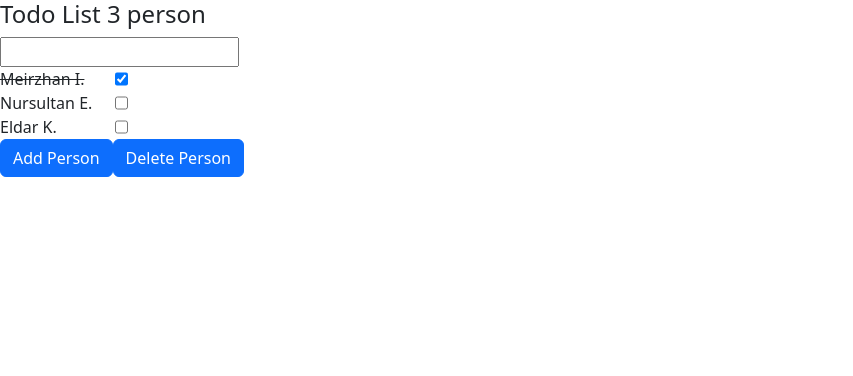
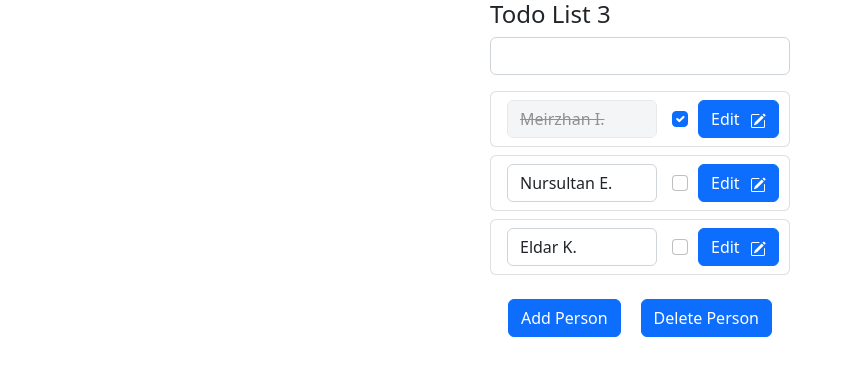
Before and after one commit to MeirzhanHg/redux-test, a React (Create React App) app: page / in a window 1280 px wide. Shown: the top 376 px of the page, without its empty margins (0-853 px from the left). Built offline with nearby package versions, Linux system fonts and the light colour scheme.

Commit message:
finish todoList project

```diff
--- a/package.json
+++ b/package.json
@@ -7,10 +7,12 @@
     "@testing-library/jest-dom": "^5.16.5",
     "@testing-library/react": "^13.3.0",
     "@testing-library/user-event": "^13.5.0",
+    "classnames": "^2.3.2",
     "react": "^18.2.0",
     "react-dom": "^18.2.0",
     "react-redux": "^8.0.2",
     "react-scripts": "5.0.1",
+    "react-transition-group": "^4.4.5",
     "redux": "^4.2.0",
     "uuid": "^9.0.0",
     "web-vitals": "^2.1.4"
--- a/src/actions.js
+++ /dev/null
@@ -1,3 +0,0 @@
-export const inc = () => ({type: 'INC'})
-export const dec = () => ({type: 'DEC'})
-export const rnd = (value) => ({type: 'RND', payload: value})
--- a/src/components/todoList/TodoList.js
+++ b/src/components/todoList/TodoList.js
@@ -1,51 +1,59 @@
 import { v4 as uuidv4 } from 'uuid';
 import { useState } from "react";
+import { CSSTransition, TransitionGroup } from 'react-transition-group';
+import { useSelector, useDispatch } from "react-redux";
+import { addPerson, delPerson, changeCheck, editChange, setUpdateName } from './todoListSlice';
 
-import { useSelector, useDispatch } from "react-redux";
-import { addPerson, delPerson, changeCheck } from './todoListSlice';
+import TodoListItem from './todoListItem/TodoListItem';
 
 import './todoList.css'
 
 const TodoList = () => {
-    const {list, counter} = useSelector(state => state.todo)
+    const { list, counter } = useSelector(state => state.todo)
     const dispatch = useDispatch()
 
     const [name, setName] = useState('')
-    const [check, setCheck] = useState(false)
+    const [checked] = useState(false)
+    const [edit] = useState(false)
 
     function render(arr) {
-        return arr.map((item, i) => {
-            let clazz = item.checked ? 'line' : null;
+        return arr.map(item => {
             return (
-                <div className="item" key={i}>
-                    <div>
-                        <div className='wrapper'>
-                            <div className={`name ${clazz}`}>{item.name}</div>
-
-                            <input type="checkbox"
-                                checked={item.checked}
-                                onChange={() => onCheck(item.id)}
-                            />
-                        </div>
-                    </div>
-                </div>
+                <CSSTransition key={item.id} timeout={500} classNames="list__item">
+                    <TodoListItem {...item} onCheck={onCheck} changeEditBtn={onEdit} updateItem={(val, id) => updateItem(val, id)} />
+                </CSSTransition>
             )
         })
     }
 
-    function onCheck(id) {
+    const updateItem = (val, id) => {
+        dispatch(setUpdateName({ val, id }))
+    }
+
+    const onEdit = (id) => {
+        dispatch(editChange(id))
+    }
+
+    const onCheck = (id) => {
         dispatch(changeCheck(id))
     }
 
-    function newPerson() {
+    const onDelete = () => {
+        dispatch(delPerson())
+    }
+
+    const newPerson = () => {
         let newObj = {
             id: uuidv4(),
             name: name,
-            checked: check,
+            checked,
+            edit,
         }
 
-        dispatch(addPerson(newObj))
-        setName('')
+        if (name.length) {
+            dispatch(addPerson(newObj))
+            setName('')
+        }
     }
 
     const content = render(list)
@@ -53,16 +61,20 @@ const TodoList = () => {
     return (
         <>
             <div className="todo">
-                <h4>Todo List <span>{counter} person</span></h4>
+                <h4>Todo List <span>{counter}</span></h4>
 
-                <div className="input">
-                    <input type="text" value={name} onChange={(e) => setName(e.target.value)} />
+                <div className="input mb-3">
+                    <input type="text" className='form-control' value={name} onChange={(e) => setName(e.target.value)} />
                 </div>
-
-                {content}
-
-                <button onClick={newPerson} className="btn btn-primary">Add Person</button>
-                <button onClick={() => dispatch(delPerson())} className="btn btn-primary">Delete Person</button>
+                <div className="list-items mb-4">
+                    <TransitionGroup>
+                        {content}
+                    </TransitionGroup>
+                </div>
+                <div className='btns'>
+                    <button onClick={newPerson} className="btn btn-primary">Add Person</button>
+                    <button onClick={onDelete} className="btn btn-primary">Delete Person</button>
+                </div>
             </div>
         </>
     )
--- a/src/components/todoList/todoList.css
+++ b/src/components/todoList/todoList.css
@@ -1,12 +1,58 @@
+body {
+    max-width: 300px;
+    margin: 0 auto;
+}
+
 .wrapper {
+    display: flex;
+    align-items: center;
+}
+
+.name {
+    width: 150px;
+    margin-right: 15px;
+}
+
+.btn_wrapper {
     display: flex;
 }
 
-.name {
-    width: 100px;
-    margin-right: 15px;
+.checkbox_input {
+    margin: 0px 10px 0px 0px;
+}
+
+.icon {
+    margin-left: 10px;
 }
 
 .line {
     text-decoration: line-through;
 }
+
+.btns{
+    display: flex;
+    justify-content: center;
+    column-gap: 20px;
+}
+
+.btn{
+    display: block;
+}
+
+.list__item-enter {
+    opacity: 0;
+}
+
+.list__item-enter-active {
+    opacity: 1;
+    transition: opacity 500ms;
+}
+
+.list__item-exit {
+    opacity: 1;
+}
+
+.list__item-exit-active {
+    opacity: 0;
+    transition: opacity 500ms;
+}
--- /dev/null
+++ b/src/components/todoList/todoListItem/TodoListItem.js
@@ -0,0 +1,50 @@
+import { useState } from "react";
+
+const TodoListItem = ({ name, checked, id, edit, onCheck, changeEditBtn, updateItem }) => {
+    const [inputName, setInputName] = useState(name)
+
+    let clazz = checked ? 'line opacity-50' : null;
+
+    const updateName = (e, id) => {
+        let val = e.target.value
+
+        console.log(id);
+
+        setInputName(val)
+        updateItem(val, id)
+    }
+
+    return (
+        <div className="list-item mb-2">
+            <ul className='list-group'>
+                <li className="list-group-item wrapper">
+                    <input className={`form-control name ${clazz}`}
+                        aria-label="Disabled input example"
+                        value={inputName}
+                        onChange={(e) => updateName(e, id)}
+                        disabled={edit}/>
+                    <div className="checkbox_input">
+                        <input type="checkbox"
+                            checked={checked}
+                            className='form-check-input'
+                            onChange={() => onCheck(id)}
+                        />
+                    </div>
+                    <button className="btn btn-primary" onClick={() => changeEditBtn(id)} >
+                        <div className="btn_wrapper">
+                            <div className="edit">Edit</div>
+                            <div className="icon">
+                                <svg xmlns="http://www.w3.org/2000/svg" width="16" height="16" fill="currentColor" className="bi bi-pencil-square" viewBox="0 0 16 16">
+                                    <path d="M15.502 1.94a.5.5 0 0 1 0 .706L14.459 3.69l-2-2L13.502.646a.5.5 0 0 1 .707 0l1.293 1.293zm-1.75 2.456-2-2L4.939 9.21a.5.5 0 0 0-.121.196l-.805 2.414a.25.25 0 0 0 .316.316l2.414-.805a.5.5 0 0 0 .196-.12l6.813-6.814z" />
+                                    <path fillRule="evenodd" d="M1 13.5A1.5 1.5 0 0 0 2.5 15h11a1.5 1.5 0 0 0 1.5-1.5v-6a.5.5 0 0 0-1 0v6a.5.5 0 0 1-.5.5h-11a.5.5 0 0 1-.5-.5v-11a.5.5 0 0 1 .5-.5H9a.5.5 0 0 0 0-1H2.5A1.5 1.5 0 0 0 1 2.5v11z" />
+                                </svg>
+                            </div>
+                        </div>
+                    </button>
+                </li>
+            </ul>
+        </div>
+    )
+}
+
+export default TodoListItem;
--- a/src/components/todoList/todoListSlice.js
+++ b/src/components/todoList/todoListSlice.js
@@ -3,9 +3,9 @@ import { createSlice } from "@reduxjs/toolkit";
 const initialState = {
     counter: 3,
     list: [
-        { id: 1, name: 'Meirzhan I.', checked: true },
-        { id: 2, name: 'Nursultan E.', checked: false },
-        { id: 3, name: 'Eldar K.', checked: false },
+        { id: 1, name: 'Meirzhan I.', checked: true, edit: true },
+        { id: 2, name: 'Nursultan E.', checked: false, edit: false },
+        { id: 3, name: 'Eldar K.', checked: false, edit: false },
     ]
 }
 
@@ -25,6 +25,13 @@ const todoListSlice = createSlice({
             state.list = state.list.map(item => item.id === action.payload ?
                 {...item, checked: !item.checked} : item
             )
+        },
+        editChange: (state, action) => {
+            state.list = state.list.map(item => item.id === action.payload ? {...item, edit: !item.edit} : item)
+        },
+        setUpdateName: (state, action) => {
+            console.log(action);
+            state.list = state.list.map(item => item.id === action.payload.id ? {...item, name: action.payload.val} : item)
         }
     }
 })
@@ -35,5 +42,7 @@ export default reducer;
 export const {
     addPerson,
     delPerson,
-    changeCheck
+    changeCheck,
+    editChange,
+    setUpdateName
 } = actions;
--- a/src/index.js
+++ b/src/index.js
@@ -6,9 +6,7 @@ import { configureStore } from '@reduxjs/toolkit';
 import { Provider } from 'react-redux';
 
 import todo from './components/todoList/todoListSlice';
-// *** DISPATCH БЕРЕТ ACTION И ПЕРЕДАЕТ К REDUCER ***
 
-// SETTINGS FOR DEVTOOLS REDUX
 const store = configureStore({
   reducer: {todo},
   devTools: process.env.NODE_ENV !== 'production'
```
Also changed, not shown: src/reducer.js (deleted, +0 -30 lines), 1 other file (tests, documents, lock files or other folders).
